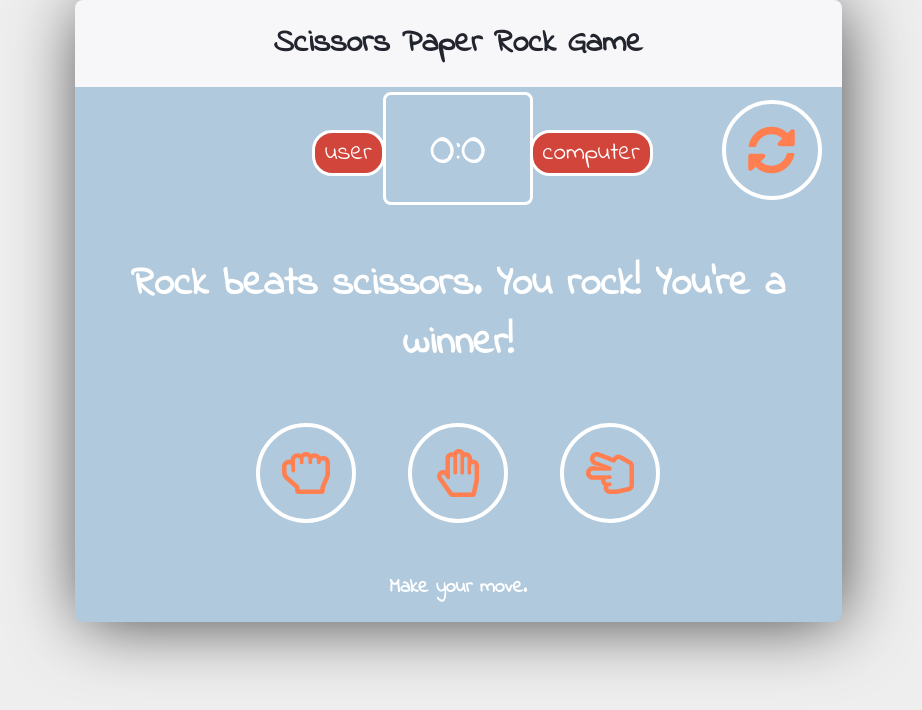
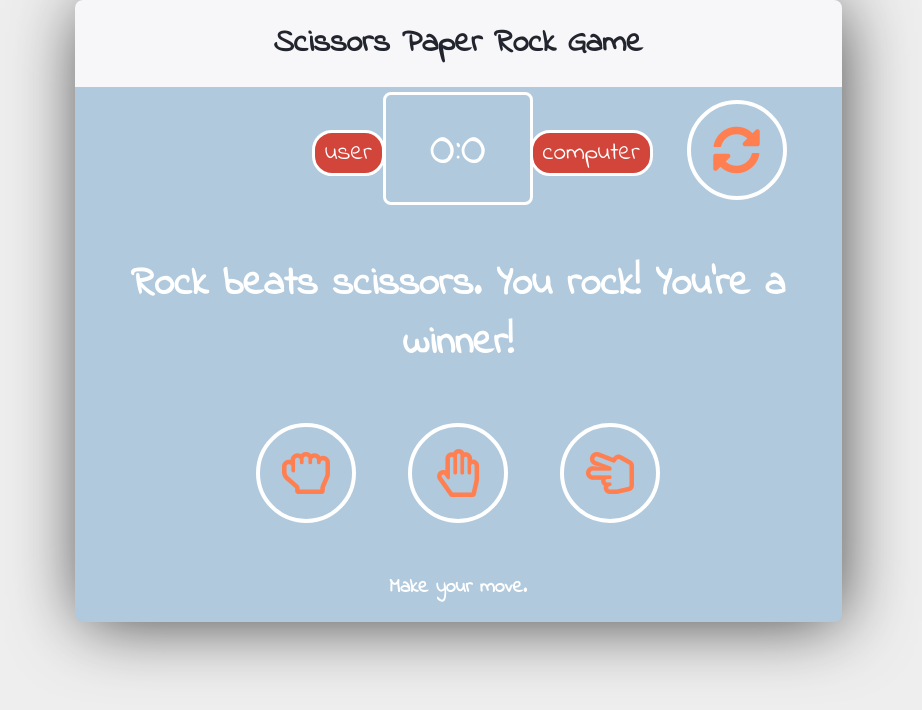
Before and after one commit to lukaszbasaj/rock-paper-scissors, a plain HTML site: page index.html in a window 1280 px wide. Shown: the whole page, without its empty margins (182-1104 px from the left). Drawn offline with Linux system fonts and the light colour scheme.

Commit message:
Update styles.css

```diff
--- a/styles.css
+++ b/styles.css
@@ -55,7 +55,7 @@ header>h1 {
     text-align: center;
     color: coral;
     font-size: 3rem;
-    right: 0;
+    right: 35px;
     top: 100px;
 }
 
```
